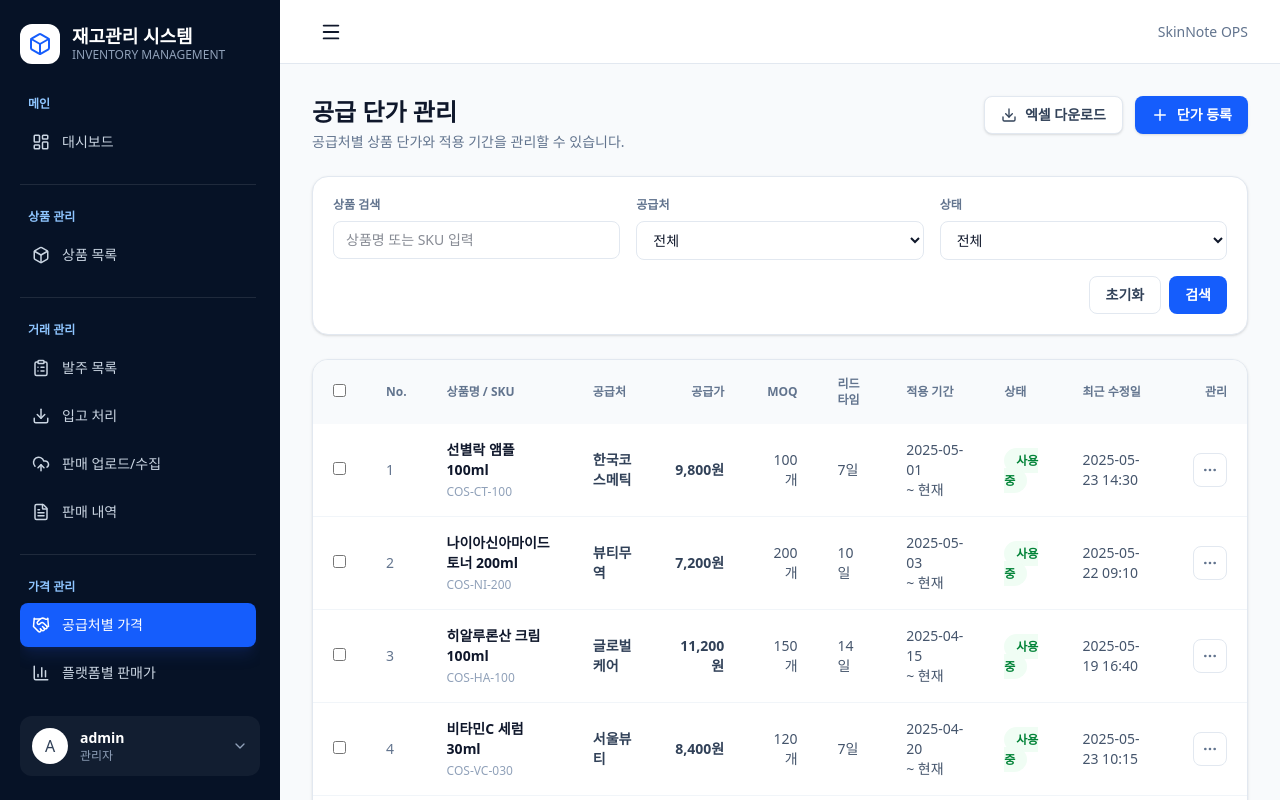
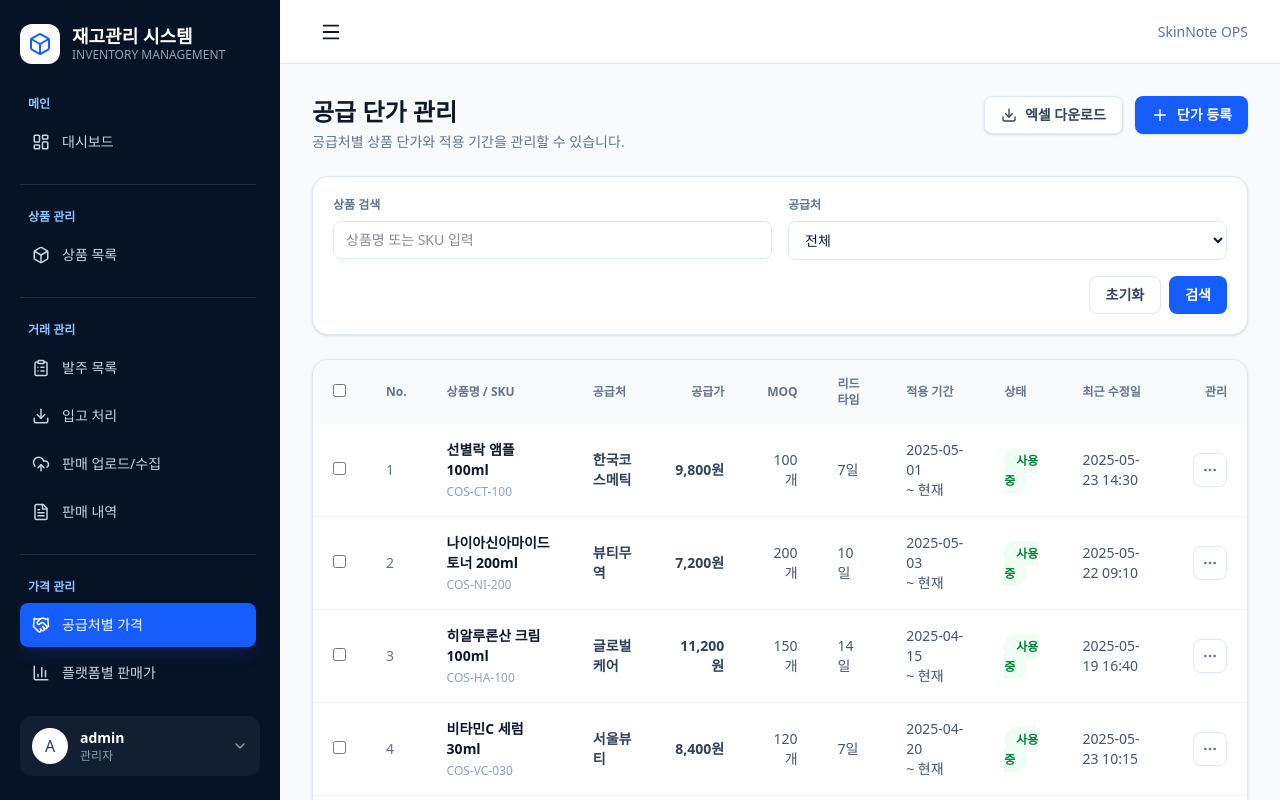
Before and after one commit to whan1569/SkinNote_OPS, a Next.js app in the folder frontend/: page /supplier-prices in a window 1280 px wide. Shown: the top 800 px of the page. Built offline with nearby package versions, Linux system fonts and the light colour scheme.

Commit message:
Update SupplierPriceFilter.tsx

```diff
--- a/frontend/app/supplier-prices/components/SupplierPriceFilter.tsx
+++ b/frontend/app/supplier-prices/components/SupplierPriceFilter.tsx
@@ -1,11 +1,5 @@
-import {
-    SUPPLIER_OPTIONS,
-    SUPPLIER_PRICE_STATUSES,
-  } from "../features/constants";
-  import type {
-    SupplierPriceFilter as SupplierPriceFilterType,
-    SupplierPriceStatus,
-  } from "../features/types";
+import { SUPPLIER_OPTIONS } from "../features/constants";
+import type { SupplierPriceFilter as SupplierPriceFilterType } from "../features/types";
 
 type Props = {
   filter: SupplierPriceFilterType;
@@ -13,11 +7,7 @@ import {
   onReset: () => void;
 };
 
-  export function SupplierPriceFilter({
-    filter,
-    onChange,
-    onReset,
-  }: Props) {
+export function SupplierPriceFilter({ filter, onChange, onReset }: Props) {
   const updateFilter = <K extends keyof SupplierPriceFilterType>(
     key: K,
     value: SupplierPriceFilterType[K],
@@ -30,16 +20,14 @@ import {
 
   return (
     <section className="rounded-2xl border border-slate-200 bg-white p-5 shadow-sm">
-        <div className="grid grid-cols-3 gap-4">
+      <div className="grid grid-cols-2 gap-4">
         <div>
           <label className="mb-2 block text-xs font-bold text-slate-500">
             상품 검색
           </label>
           <input
             value={filter.keyword}
-              onChange={(event) =>
-                updateFilter("keyword", event.target.value)
-              }
+            onChange={(event) => updateFilter("keyword", event.target.value)}
             placeholder="상품명 또는 SKU 입력"
             className="w-full rounded-lg border border-slate-200 px-3 py-2 text-sm outline-none"
           />
@@ -63,28 +51,6 @@ import {
             ))}
           </select>
         </div>
-
-          <div>
-            <label className="mb-2 block text-xs font-bold text-slate-500">
-              상태
-            </label>
-            <select
-              value={filter.status}
-              onChange={(event) =>
-                updateFilter(
-                  "status",
-                  event.target.value as SupplierPriceStatus,
-                )
-              }
-              className="w-full rounded-lg border border-slate-200 px-3 py-2 text-sm outline-none"
-            >
-              {SUPPLIER_PRICE_STATUSES.map((status) => (
-                <option key={status} value={status}>
-                  {status}
-                </option>
-              ))}
-            </select>
-          </div>
       </div>
 
       <div className="mt-4 flex justify-end gap-2">
@@ -94,7 +60,6 @@ import {
         >
           초기화
         </button>
-
         <button className="rounded-lg bg-blue-600 px-4 py-2 text-sm font-bold text-white">
           검색
         </button>
```
Lines whose indentation alone changed are shown as unchanged.
